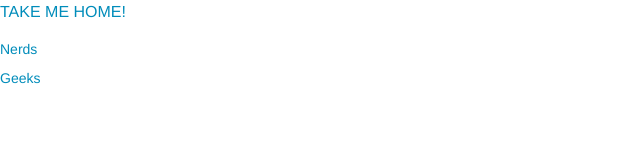
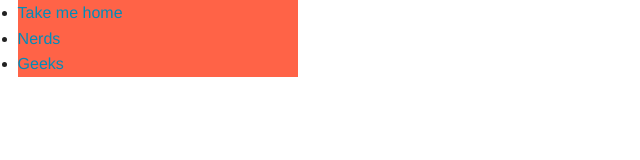
Before and after one commit to Stenkilde/foodlist, a website: page public/index.html in a window 1280 px wide. Shown: the whole page, without its empty margins (0-640 px from the left). Drawn offline with Linux system fonts and the light colour scheme; files that its build step writes are made by us from their sources.

Commit message:
Added off-canv menu

```diff
--- a/Gruntfile.js
+++ b/Gruntfile.js
@@ -54,7 +54,7 @@ module.exports = function (grunt) {
                 options: {
                     open: true,
                     base: [
-                    	'.tmp',
+                        '.tmp',
                         '<%= yeoman.app %>'
                     ]
                 }
@@ -63,7 +63,7 @@ module.exports = function (grunt) {
         compass: {
             options: {
                 sassDir: '<%= yeoman.app %>/scss',
-                cssDir: 'public/css',
+                cssDir: '.tmp/css',
                 generatedImagesDir: '<%= yeoman.app %>/.tmp/images/generated',
                 imagesDir: '<%= yeoman.app %>/images',
                 javascriptsDir: '<%= yeoman.app %>/scripts',
@@ -117,7 +117,7 @@ module.exports = function (grunt) {
             }
         },
         clean: {
-        	dist: {
+            dist: {
                 files: [{
                     dot: true,
                     src: [
@@ -186,7 +186,7 @@ module.exports = function (grunt) {
             uglify: true
         },
         copy: {
-        	dist: {
+            dist: {
                 files: [{
                     expand: true,
                     dot: true,
--- a/public/index.html
+++ b/public/index.html
@@ -6,23 +6,21 @@
         <title>foodlist</title>
         <meta name="description" content="">
         <meta name="viewport" content="width=device-width">
-        <!-- build:css(.tmp) css/styles.css -->
         <link rel="stylesheet" type="text/css" href="css/styles.css">
-        <!-- endbuild -->
         <!-- build:js scripts/modernizr.js -->
         <script src="bower_components/modernizr/modernizr.js"></script>
         <!-- endbuild -->
     </head>
     <body ng-app="sampleApp" ng-controller="NerdController">
 
-        <a class="navbar-brand" href="/">TAKE ME HOME!</a>
-        <ul class="side-nav">
+        <ul class="off-canv">
+            <li><a href="/">Take me home</a></li>
             <li><a href="/nerds">Nerds</a></li>
             <li><a href="/geeks">Geeks</a></li>
         </ul>
 
 
-        <div ng-view></div>
+        <div class="canv" ng-view></div>
 
         <!-- build:js scripts/vendor.js -->
         <!-- bower:js -->
--- a/public/scss/styles.scss
+++ b/public/scss/styles.scss
@@ -70,10 +70,11 @@
     "base/icomoon",
     "base/animations",
     "base/typography",
-    "base/white-space";
+    "base/white-space",
     //Elements
     //Modules
     //Components
     //UI-Blocks
+    "ui-blocks/off-canv";
     //Layouts
     //Pages
--- /dev/null
+++ b/public/scss/ui-blocks/_off-canv.scss
@@ -0,0 +1,23 @@
+.off-canv {
+	position: fixed;
+	width: 280px;
+	background-color: tomato;
+	list-style-type: none;
+	margin: 0;
+	padding: 0;
+	transform: translateX(-280px);
+	&.is-open {
+		transform: translateX(0);
+	}
+	@media #{$medium-up} {
+		transform: translateX(0);
+	}
+}
+
+.canv {
+	position: relative;
+	background: teal;
+	@media #{$medium-up} {
+		margin-left: 280px;
+	}
+}
```
Also changed, not shown: .tmp/css/styles.css, public/css/styles.css.
